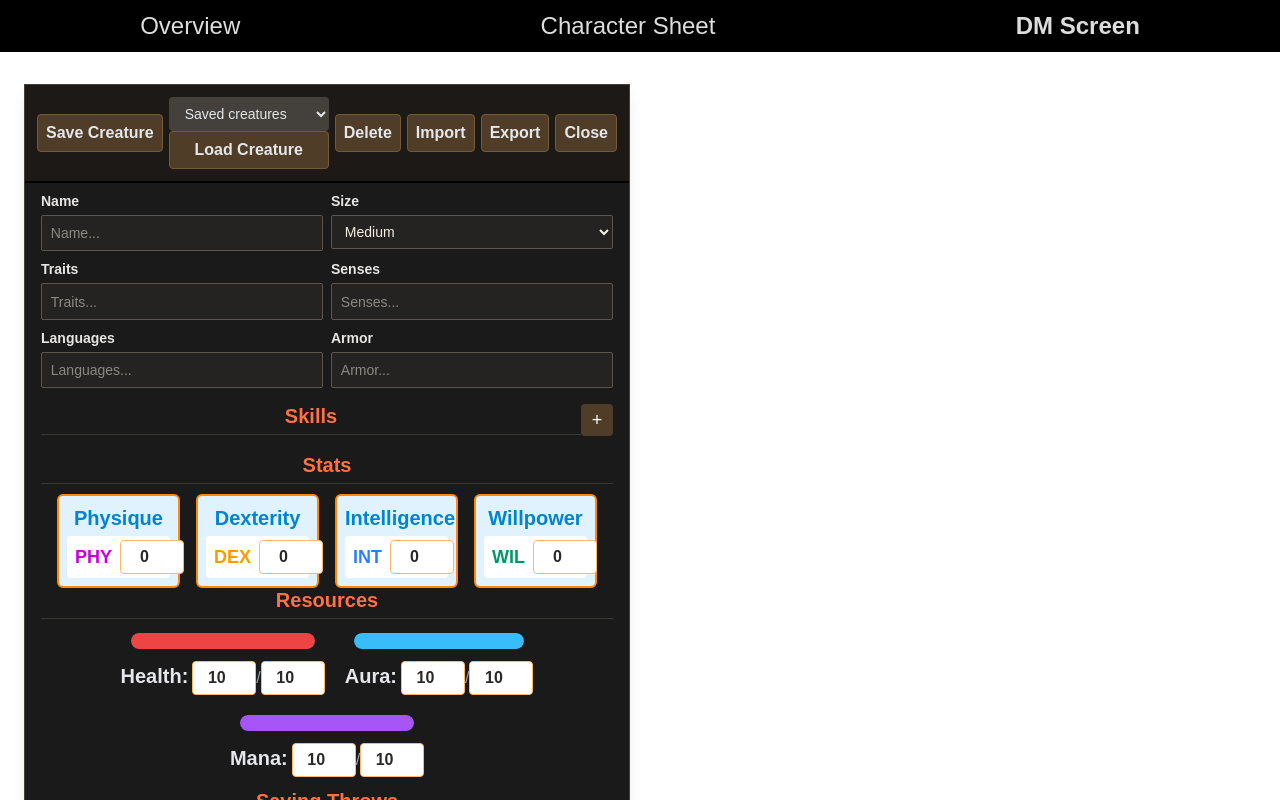
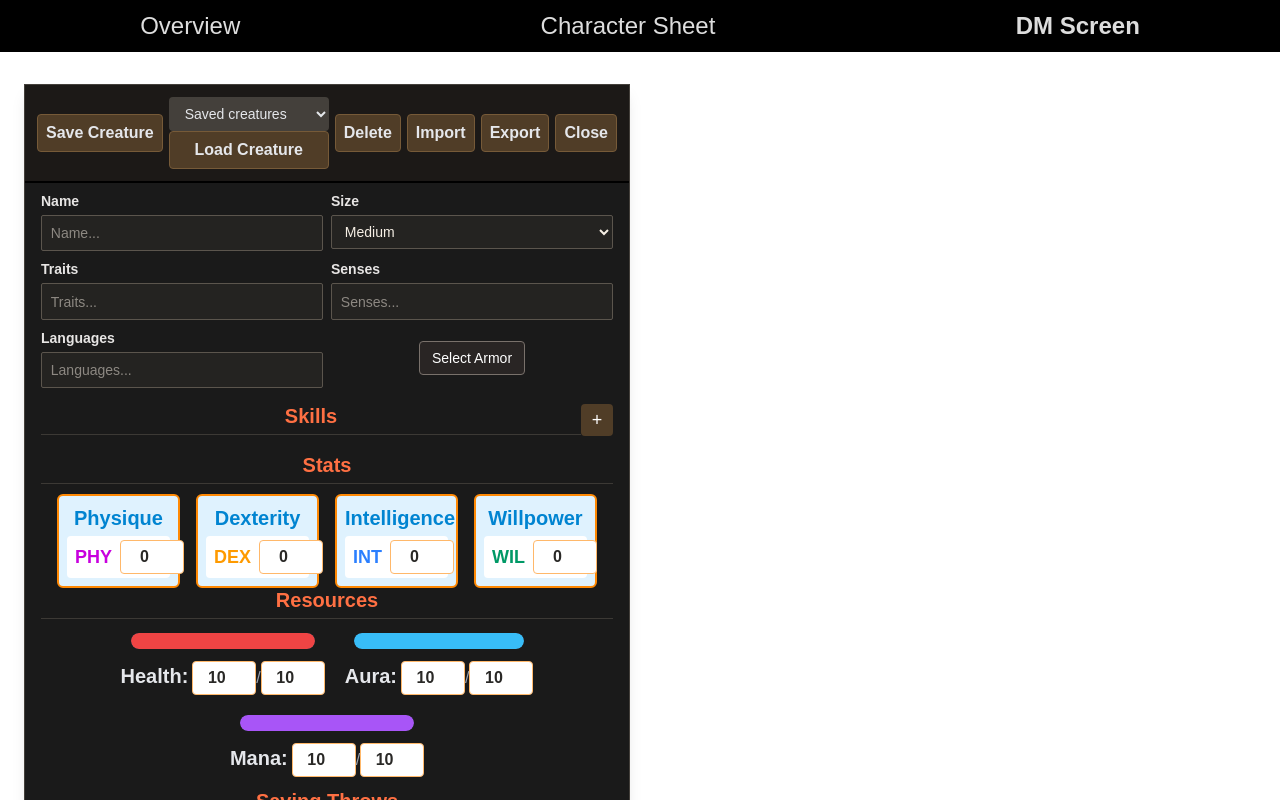
Before and after one commit to Acasez/kastorixv2, a React (Vite) app: page /kastorixv2/DMScreen in a window 1280 px wide. Shown: the top 800 px of the page. Built offline with nearby package versions, Linux system fonts and the light colour scheme.

Commit message:
Creature armor display

```diff
--- /dev/null
+++ b/src/components/DMScreen/CreatureArmorSelector.tsx
@@ -0,0 +1,64 @@
+import { useState } from "react";
+import armors from "../../JSON/armors.json";
+import { useCreature } from "../../contexts/CreatureContext";
+import { getCharacterResistances } from "../../utils/characterResistances";
+import ChoiceModal from "../ModalViews/ChoiceModal";
+import ChoiceModalFrame from "../ModalViews/ChoiceModalFrame";
+import { getArmorChoiceItems } from "../ModalViews/choiceData";
+
+const armorChoiceItems = getArmorChoiceItems();
+
+export default function CreatureArmorSelector() {
+  const { creature, updateCreature } = useCreature();
+  const [isArmorModalOpen, setIsArmorModalOpen] = useState(false);
+  const selectedArmor = armors.find((armor) => armor.name === creature.armor);
+
+  return (
+    <section className="flex h-full items-center justify-center">
+      <div className="flex flex-wrap items-center justify-center gap-3">
+        <button
+          type="button"
+          className="rounded border border-stone-500 bg-stone-800 px-3 py-1.5 text-sm text-white hover:bg-stone-700 focus-visible:outline-2 focus-visible:outline-offset-2 focus-visible:outline-orange-400"
+          onClick={() => setIsArmorModalOpen(true)}
+          aria-label={
+            selectedArmor
+              ? `Change armor from ${selectedArmor.name}`
+              : "Select armor"
+          }
+        >
+          {selectedArmor?.name || "Select Armor"}
+        </button>
+      </div>
+
+      {isArmorModalOpen && (
+        <ChoiceModalFrame
+          title="Select Armor"
+          closeModal={() => setIsArmorModalOpen(false)}
+        >
+          <ChoiceModal
+            items={armorChoiceItems}
+            confirmLabel="Select Armor"
+            initialValue={creature.armor || null}
+            maxLevel={Infinity}
+            onConfirm={(armor) => {
+              const armorResistances = getCharacterResistances({
+                armor,
+                species: null,
+                selections: {},
+              });
+              updateCreature({
+                armor,
+                resistances: Object.fromEntries(
+                  Object.entries(armorResistances).filter(
+                    ([, value]) => value > 0,
+                  ),
+                ),
+              });
+              setIsArmorModalOpen(false);
+            }}
+          />
+        </ChoiceModalFrame>
+      )}
+    </section>
+  );
+}
--- a/src/components/DMScreen/CreatureEditor.tsx
+++ b/src/components/DMScreen/CreatureEditor.tsx
@@ -18,6 +18,7 @@ import CreatureSpellList from "./CreatureSpellList";
 import CreatureHeader from "./CreatureHeader";
 import CreatureActionList from "./CreatureActionList";
 import CreaturePassiveList from "./CreaturePassiveList";
+import CreatureArmorSelector from "./CreatureArmorSelector";
 import { SPEED_TYPES } from "../../constants/SpeedTypes";
 
 export type CreatureSize = (typeof CREATURE_SIZES)[number];
@@ -29,7 +30,6 @@ const textFields = [
   ["traits", "Traits"],
   ["senses", "Senses"],
   ["languages", "Languages"],
-  ["armor", "Armor"],
 ] as const;
 
 type ResourceKey = "health" | "aura" | "mana";
@@ -194,6 +194,8 @@ export default function CreatureEditor({ onRemove }: { onRemove: () => void }) {
               onChange={(value) => updateCreature({ [key]: value })}
             />
           ))}
+
+          <CreatureArmorSelector />
         </div>
 
         <CreatureSkillList />
--- a/src/components/DMScreen/CreatureSavingThrows.tsx
+++ b/src/components/DMScreen/CreatureSavingThrows.tsx
@@ -1,5 +1,6 @@
 import { getProficiency } from "../../constants/Proficiency";
 import { useCreature } from "../../contexts/CreatureContext";
+import armors from "../../JSON/armors.json";
 import ProficiencyMarker from "../Buttons/ProficiencyMarker";
 import CreatureHeader from "./CreatureHeader";
 
@@ -11,6 +12,9 @@ const SAVING_THROWS = [
 
 export default function CreatureSavingThrows() {
   const { creature, updateCreature } = useCreature();
+  const selectedArmor = armors.find((armor) => armor.name === creature.armor);
+  const reflexPenalty =
+    selectedArmor?.type === "Heavy" ? Number(selectedArmor.penalties) : 0;
 
   return (
     <section className="p-2">
@@ -19,7 +23,10 @@ export default function CreatureSavingThrows() {
         {SAVING_THROWS.map((save) => {
           const tierName = creature.savingThrows[save.name];
           const tier = getProficiency(tierName);
-          const bonus = creature.stats[save.stat] + tier.bonus;
+          const bonus =
+            creature.stats[save.stat] +
+            tier.bonus +
+            (save.name === "Reflex" ? reflexPenalty : 0);
 
           return (
             <div
--- a/src/components/DMScreen/CreatureSkillList.tsx
+++ b/src/components/DMScreen/CreatureSkillList.tsx
@@ -5,6 +5,7 @@ import {
   type ProficiencyTierName,
 } from "../../constants/Proficiency";
 import skills from "../../json/skills.json";
+import armors from "../../JSON/armors.json";
 import { useCreature } from "../../contexts/CreatureContext";
 import { STRING_TO_STATKEY } from "../../types/StatKey";
 import ProficiencyMarker from "../Buttons/ProficiencyMarker";
@@ -14,6 +15,8 @@ const skillNames = skills.map(({ name }) => name);
 
 export default function CreatureSkillList() {
   const { creature, updateCreature } = useCreature();
+  const selectedArmor = armors.find((armor) => armor.name === creature.armor);
+  const armorPenalty = Number(selectedArmor?.penalties ?? 0);
   const [isAdding, setIsAdding] = useState(false);
   const selectedSkills = skillNames.filter((name) => name in creature.skills);
   const availableSkills = skillNames.filter(
@@ -92,7 +95,15 @@ export default function CreatureSkillList() {
           const proficiency: ProficiencyTierName =
             creature.skills[skillName] ?? "Untrained";
           const tier = getProficiency(proficiency);
-          const bonus = creature.stats[stat] + tier.bonus;
+          const armorApplies =
+            selectedArmor?.type === "Heavy"
+              ? skill.armorPenalties === "Light" ||
+                skill.armorPenalties === "Heavy"
+              : skill.armorPenalties === selectedArmor?.type;
+          const bonus =
+            creature.stats[stat] +
+            tier.bonus +
+            (armorApplies ? armorPenalty : 0);
 
           return (
             <div
@@ -136,7 +147,7 @@ export default function CreatureSkillList() {
               <span
                 className="min-w-5 text-center text-sm font-semibold text-white"
                 aria-label={`${skillName} modifier ${signed(bonus)}`}
-                title={`${skill.stat} ${creature.stats[stat]} + ${tier.fullName} ${tier.bonus}`}
+                title={`${skill.stat} ${creature.stats[stat]} + ${tier.fullName} ${tier.bonus}${armorApplies ? ` + ${creature.armor} ${armorPenalty}` : ""}`}
               >
                 {signed(bonus)}
               </span>
--- a/src/components/ModalViews/choiceData.ts
+++ b/src/components/ModalViews/choiceData.ts
@@ -181,6 +181,10 @@ export function getSpellChoiceItems(rank?: string): ChoiceItem[] {
   }));
 }
 
+export function getArmorChoiceItems(): ChoiceItem[] {
+  return createChoiceItems(armors, ARMOR_FIELDS);
+}
+
 function featIsAvailableForSpecies(
   featSpecies: string,
   selectedSpecies: string | null,
@@ -270,7 +274,7 @@ export function getChoiceData(request: ModalRequest): ChoiceData {
     request.type === "weapon" ? request.excludedTypes : undefined,
   );
   const metamagicItems = createChoiceItems(metamagics, METAMAGIC_FIELDS);
-  const armorItems = createChoiceItems(armors, ARMOR_FIELDS);
+  const armorItems = getArmorChoiceItems();
   const gadgetItems = createChoiceItems(gadgets, GADGET_FIELDS);
 
   return {
```
